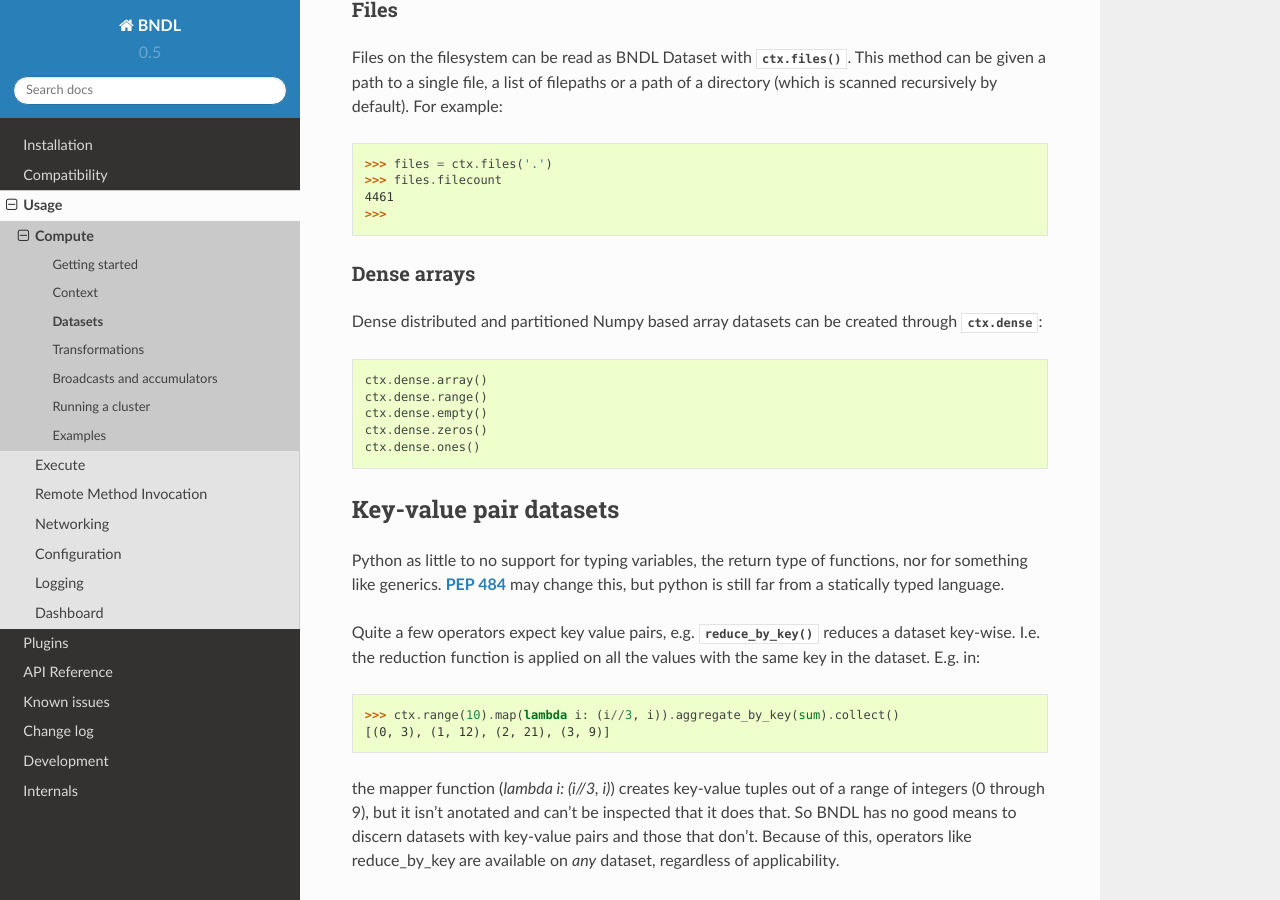
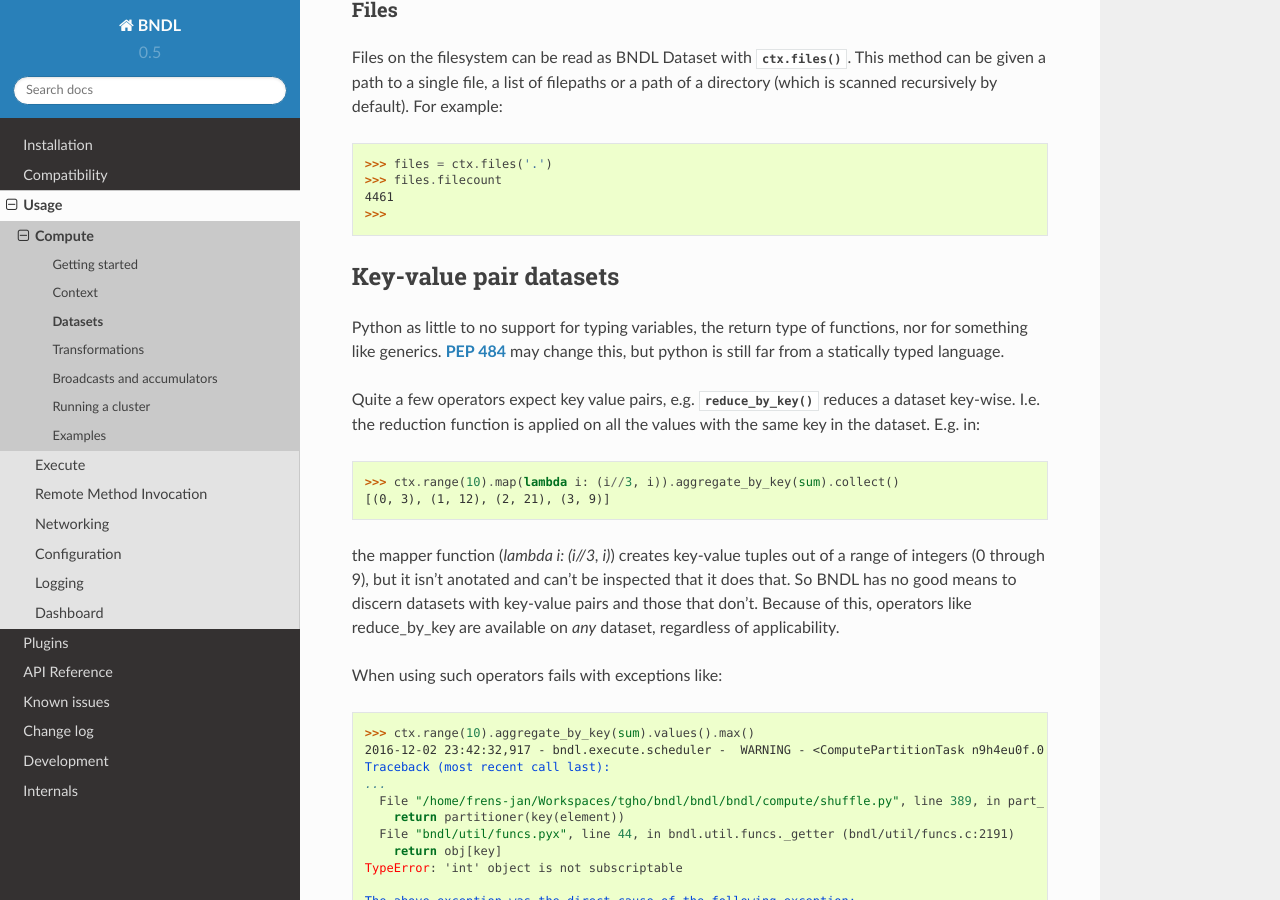
Before and after one commit to bndl/bndl, a Sphinx documentation site: the page built from docs/usage/compute/datasets.rst, in a window 1280 px wide and 900 px high, scrolled down 712 px. Built offline with Sphinx 7.4.7 and the Read the Docs theme 2.0.0, drawn with Linux system fonts in a browser that asks for light colours; pages that are not in the unit, such as notebooks, are missing from menus.

Commit message:
arrays where moved out of bndl

```diff
--- a/docs/usage/compute/datasets.rst
+++ b/docs/usage/compute/datasets.rst
@@ -44,18 +44,6 @@
    >>> files.filecount
    4461
    >>>
-
-
-Dense arrays
-~~~~~~~~~~~~
-Dense distributed and partitioned Numpy based array datasets can be created through
-:meth:`ctx.dense <context.ComputeContext.dense>`::
-
-   ctx.dense.array()
-   ctx.dense.range()
-   ctx.dense.empty()
-   ctx.dense.zeros()
-   ctx.dense.ones()
 
 
 Key-value pair datasets
```
Also changed, not shown: docs/reference/compute/context.rst (+0 -15 lines).
